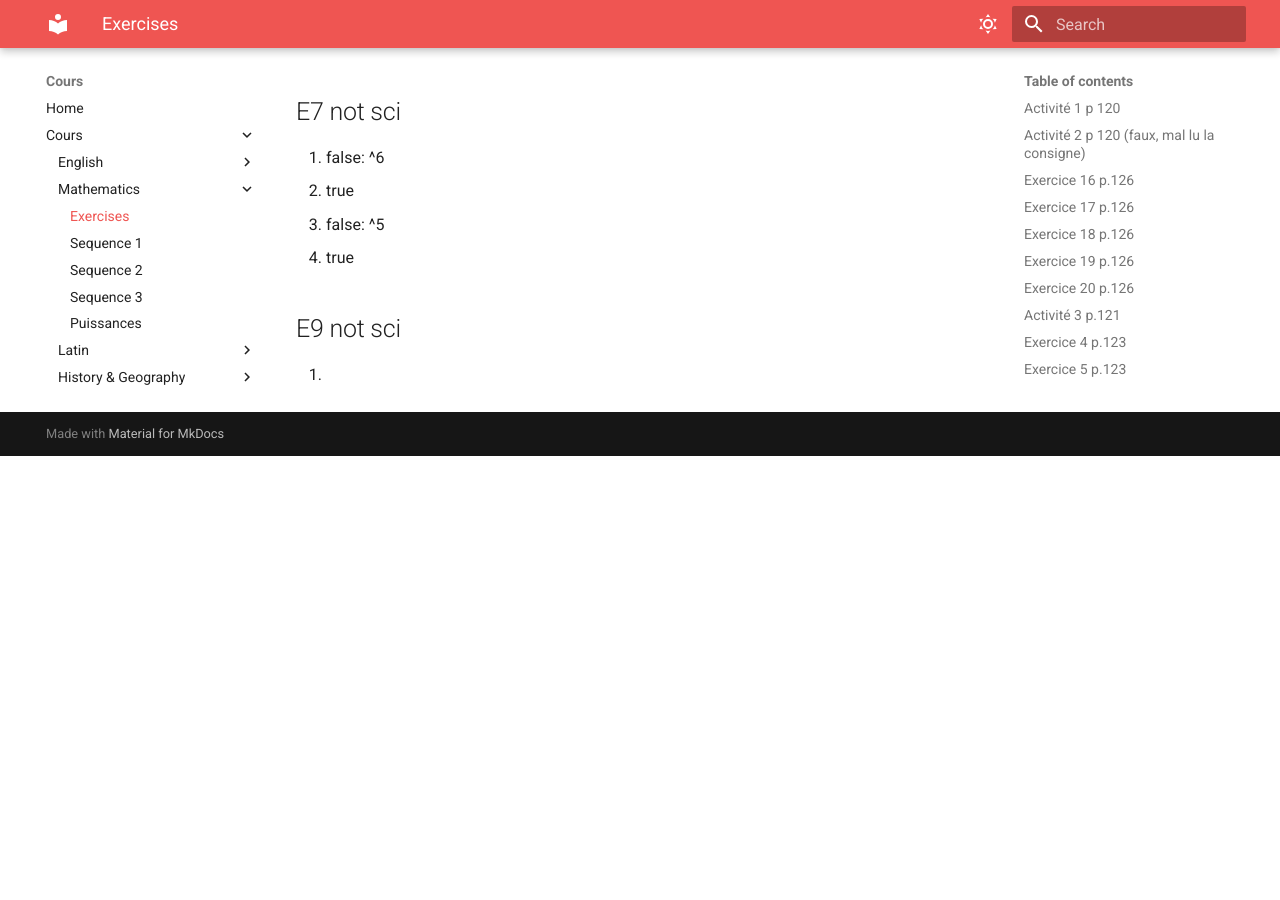
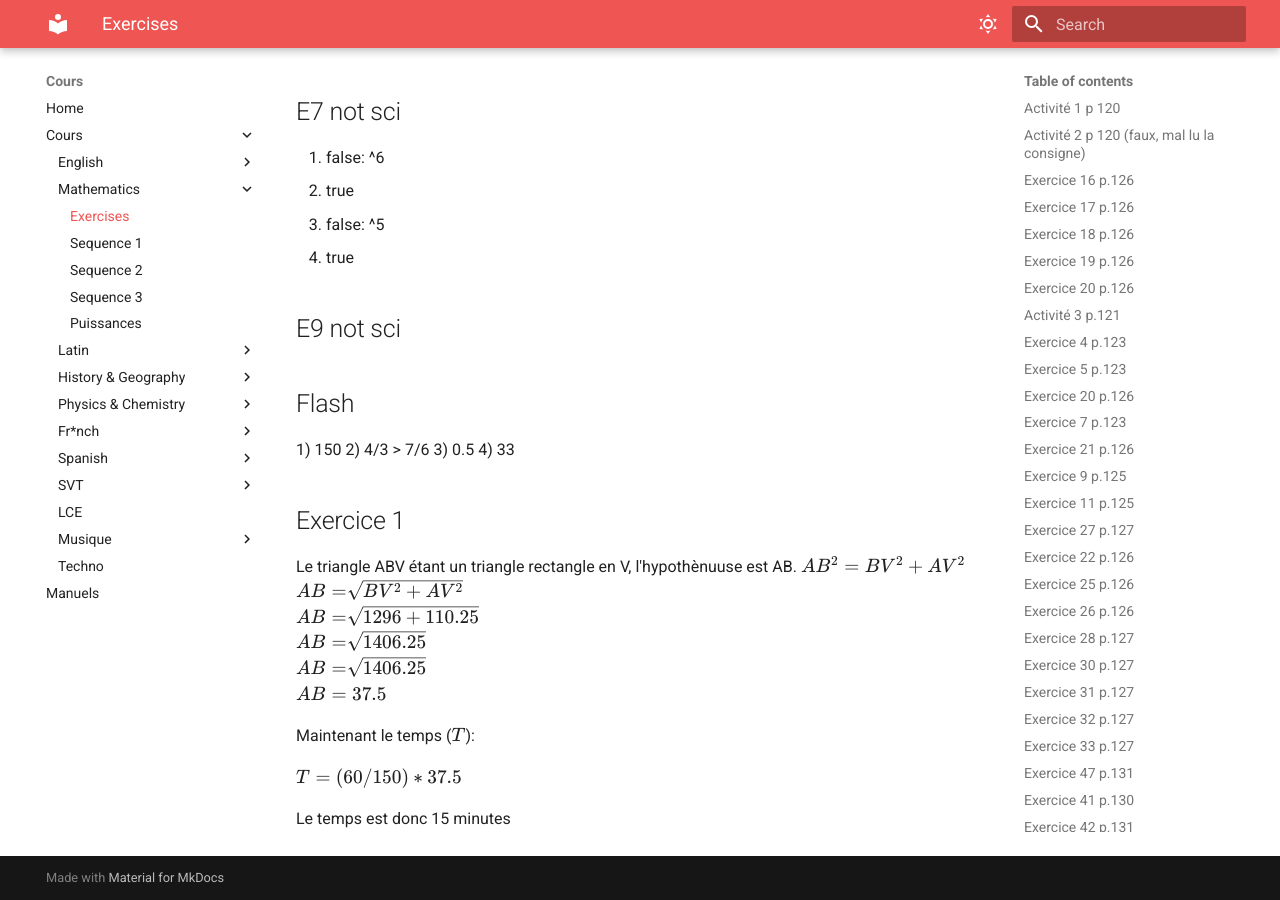
Before and after one commit to Labfox/Cours, an MkDocs documentation site: the page built from docs/mathematics/exercises.md, in a window 1280 px wide and 900 px high, scrolled down 17616 px. Built offline with MkDocs 1.6.1 and Material for MkDocs 9.7.7, drawn with Linux system fonts in a browser that asks for light colours; before the commit the page ends 18072 px from its top, so only the background shows below that.

```diff
--- a/docs/mathematics/exercises.md
+++ b/docs/mathematics/exercises.md
@@ -542,4 +542,26 @@ C'est une rotation de point O (centre de la figure, de 60° horaire)
 
 ## E9 not sci
 
-1.
+
+## Flash
+
+1) 150
+2) 4/3 > 7/6
+3) 0.5
+4) 33
+
+## Exercice 1
+
+Le triangle ABV étant un triangle rectangle en V, l'hypothènuuse est AB.
+$AB^2 = BV^2 + AV^2$<br />
+$AB = \sqrt[]{BV^2 + AV^2}$<br />
+$AB = \sqrt[]{1296+110.25}$<br />
+$AB = \sqrt[]{1406.25}$<br />
+$AB = \sqrt[]{1406.25}$<br />
+$AB = 37.5$<br />
+
+Maintenant le temps ($T$):
+
+$T = (60/150)*37.5$
+
+Le temps est donc 15 minutes
```
Also changed, not shown: docs/music/quiz.md (+9 -2 lines).
